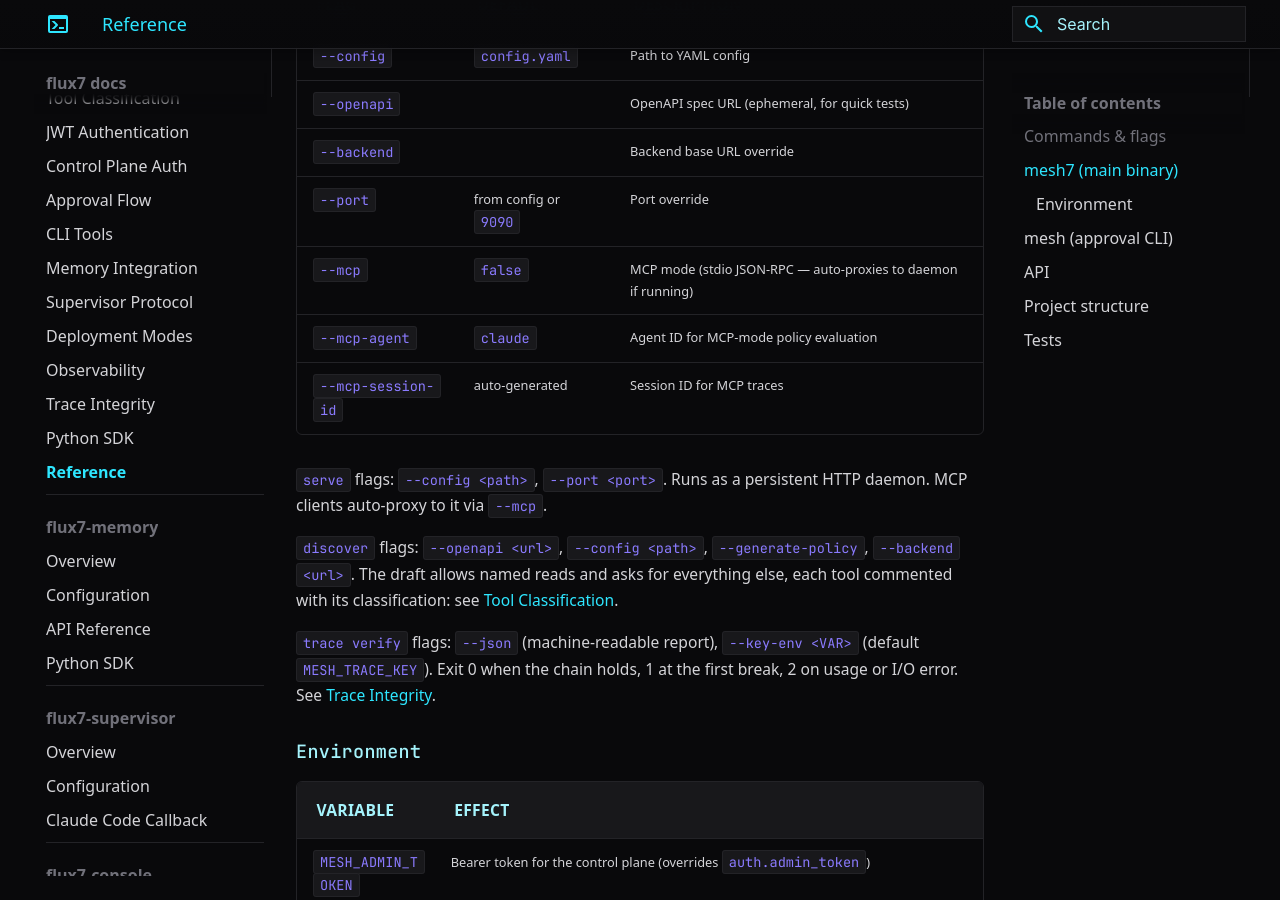
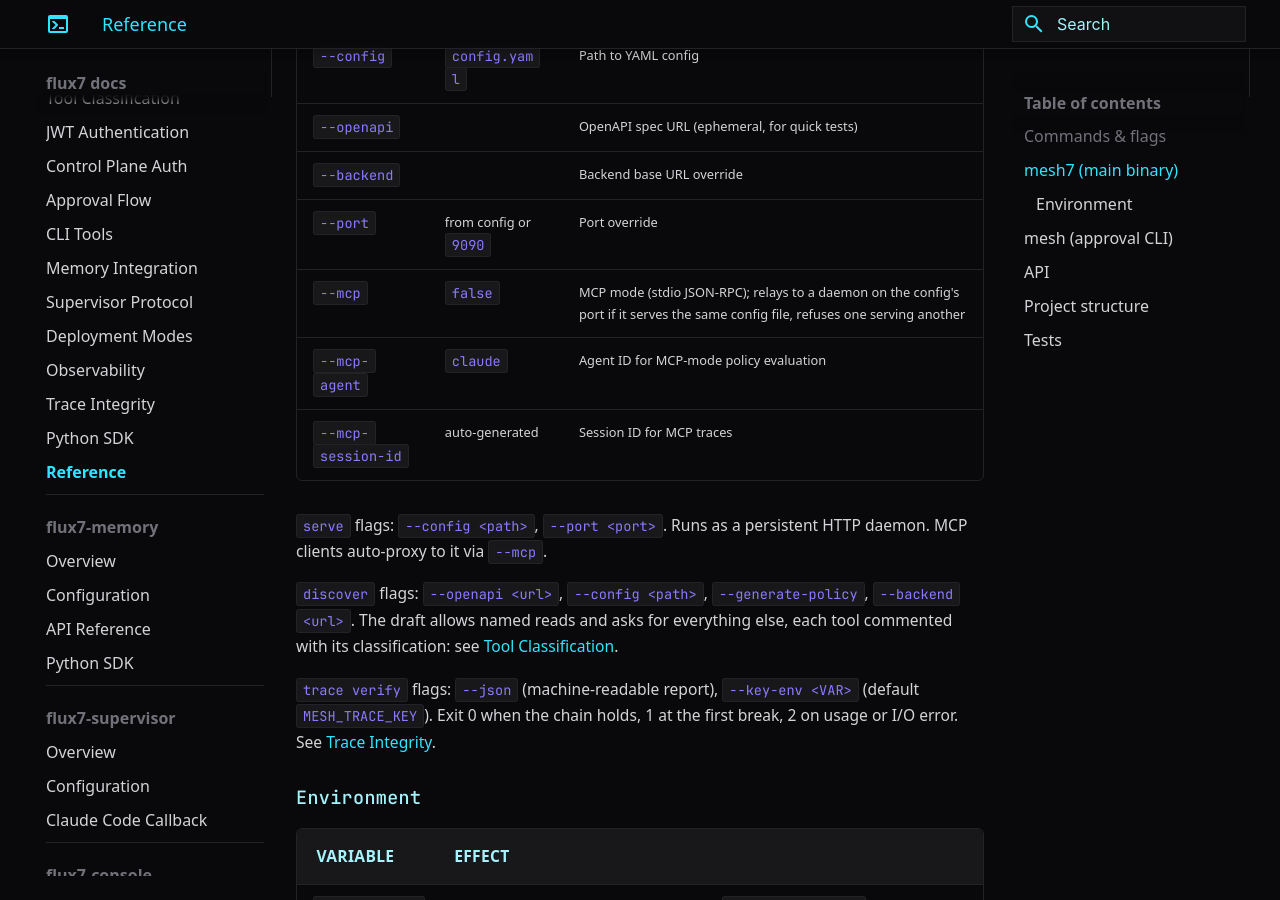
Before and after one commit to KTCrisis/flux7-docs, an MkDocs documentation site: the page built from docs/mesh7/reference.md, in a window 1280 px wide and 900 px high, scrolled down 542 px. Built offline with MkDocs 1.6.1 and Material for MkDocs 9.7.7, drawn with Linux system fonts in a browser that asks for light colours; some web fonts are replaced.

Commit message:
docs(mesh7): the auto-proxy relays only to a daemon serving the same config (v0.17.1)
Co-Authored-By: Claude Opus 5.5 (1M context) <noreply@anthropic.com>
Claude-Session: https://claude.ai/code/session_01YCoz65jLLvz5UAsKuyYRcK

```diff
--- a/docs/mesh7/reference.md
+++ b/docs/mesh7/reference.md
@@ -20,7 +20,7 @@ mesh7 --version                         # print version
 | `--openapi` | | OpenAPI spec URL (ephemeral, for quick tests) |
 | `--backend` | | Backend base URL override |
 | `--port` | from config or `9090` | Port override |
-| `--mcp` | `false` | MCP mode (stdio JSON-RPC — auto-proxies to daemon if running) |
+| `--mcp` | `false` | MCP mode (stdio JSON-RPC); relays to a daemon on the config's port if it serves the same config file, refuses one serving another |
 | `--mcp-agent` | `claude` | Agent ID for MCP-mode policy evaluation |
 | `--mcp-session-id` | auto-generated | Session ID for MCP traces |
 
```
Also changed, not shown: docs/mesh7/deployment-modes.md (+2 -0 lines).
